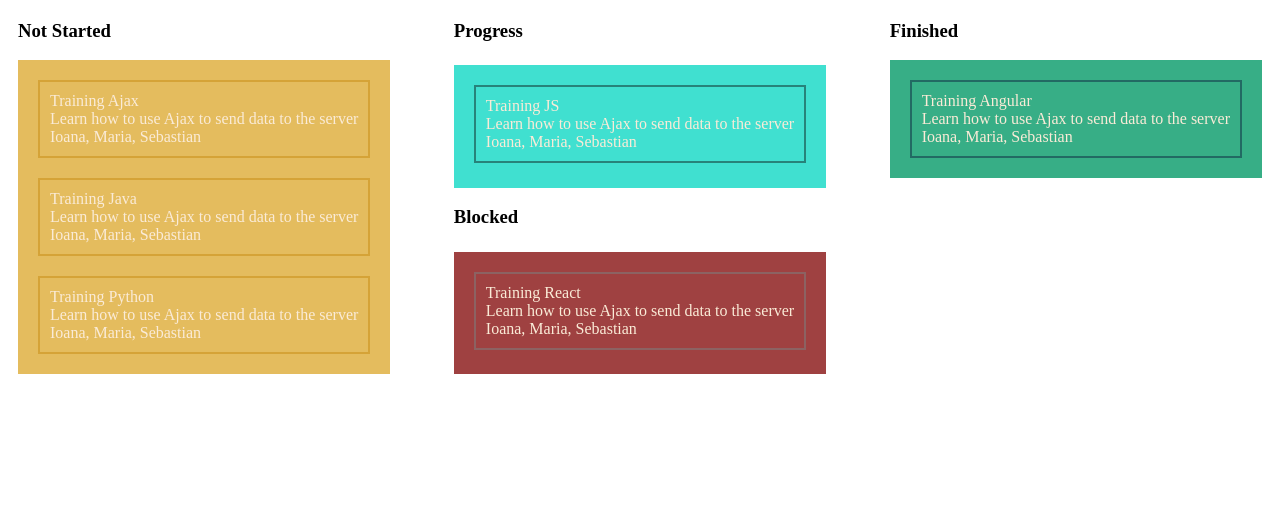
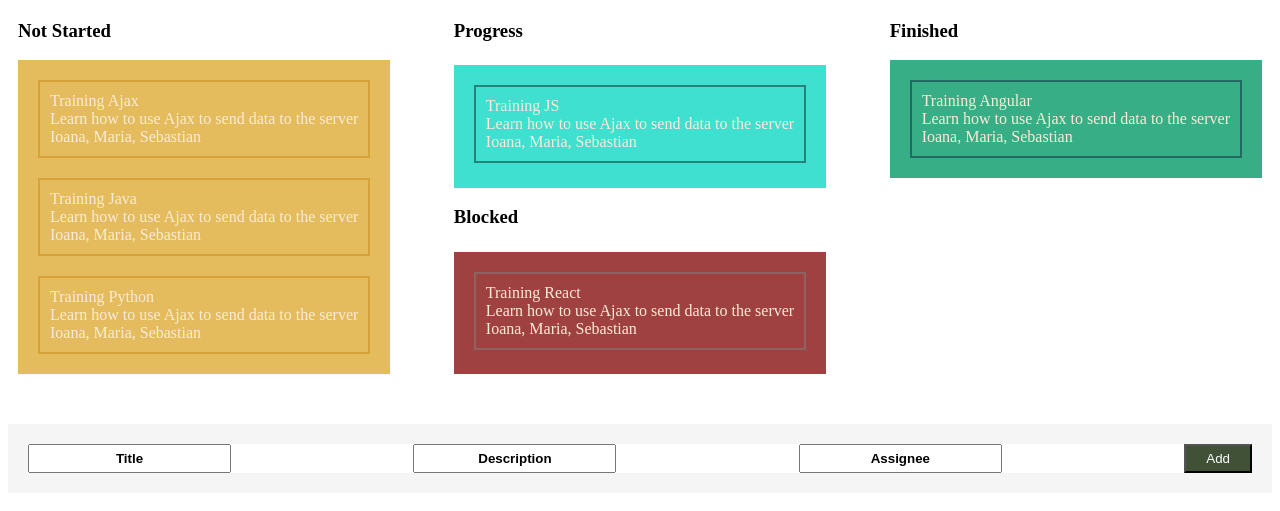
Before and after one commit to Dana-Mst/task-management-app-js, a plain HTML site: page index.html in a window 1280 px wide. Shown: the part 79-590 px from the top of the page. Drawn offline with Linux system fonts and the light colour scheme.

Commit message:
Add Task Form structure

```diff
--- a/index.html
+++ b/index.html
@@ -14,13 +14,12 @@
     <div id="container">
       <div class="pile">
         <h3>Not Started</h3>
-        <div id="not_started" ></div>
+        <div id="not_started"></div>
       </div>
 
       <div id="middle-container" class="pile">
-
-          <h3>Progress</h3>
-          <div id="progress"></div>
+        <h3>Progress</h3>
+        <div id="progress"></div>
 
         <h3>Blocked</h3>
 
@@ -29,8 +28,10 @@
 
       <div class="pile">
         <h3>Finished</h3>
-        <div id="finished" ></div>
+        <div id="finished"></div>
       </div>
     </div>
+
+    <form id="form-container" action="post"></form>
   </body>
 </html>
--- a/main.js
+++ b/main.js
@@ -60,6 +60,9 @@ function onLoad() {
     for(let task of taskList) {
         addTask(task);
     }
+    showForm();
+
+
 
 
 }
@@ -80,6 +83,51 @@ function addTask(task){
 
 }
 
+function showForm() {
+    let formContainer = document.getElementById("form-container");
+    let titleInput = document.createElement("input");
+    titleInput.setAttribute("id", "form-title");
+    titleInput.setAttribute("type", "text");
+    titleInput.setAttribute("value", "Title");
+    titleInput.classList.add("form-input");
+    formContainer.appendChild(titleInput);
+
+    let descriptionInput = document.createElement("input");
+    descriptionInput.setAttribute("id", "form-description");
+    descriptionInput.setAttribute("type", "text");
+    descriptionInput.setAttribute("value", "Description");
+    descriptionInput.classList.add("form-input");
+    formContainer.appendChild(descriptionInput);
+
+    let assigneesInput = document.createElement("input");
+    assigneesInput.setAttribute("id", "form-assignees");
+    assigneesInput.setAttribute("type", "text");
+    assigneesInput.setAttribute("value", "Assignee");
+    assigneesInput.classList.add("form-input");
+    formContainer.appendChild(assigneesInput);
+
+    let addButton = document.createElement("button");
+    addButton.innerHTML = "Add";
+    addButton.setAttribute("type", "submit");
+    addButton.setAttribute("id", "add-btn");
+    formContainer.appendChild(addButton);
+
+
+
+}
+
+
+
+
+
+{/* <div id="task-form-container">
+<input type="text" id="task-title" value="Title">
+<input type=" text" id="task-description" value="Description">
+<input type="text" id="task-assignees" value="Assignee">
+<button type="submit">Add</button>
+</div> */}
+
+
 {/* <div id="not_started">
 <div class="task not_started">
     <p>Title: task.title</p>
--- a/style.css
+++ b/style.css
@@ -57,3 +57,21 @@
 .pile {
     margin: 0px 10px;
 }
+
+#form-container {
+    margin-top: 50px;
+    display: flex;
+    justify-content: space-between;
+    border: 20px solid whitesmoke;
+}
+
+#add-btn {
+    background-color: rgb(64, 81, 55);
+    color: white;
+    padding: 5px 20px;
+}
+.form-input {
+    padding: 5px 10px;
+    text-align: center;
+    font-weight: 600;
+}
```
